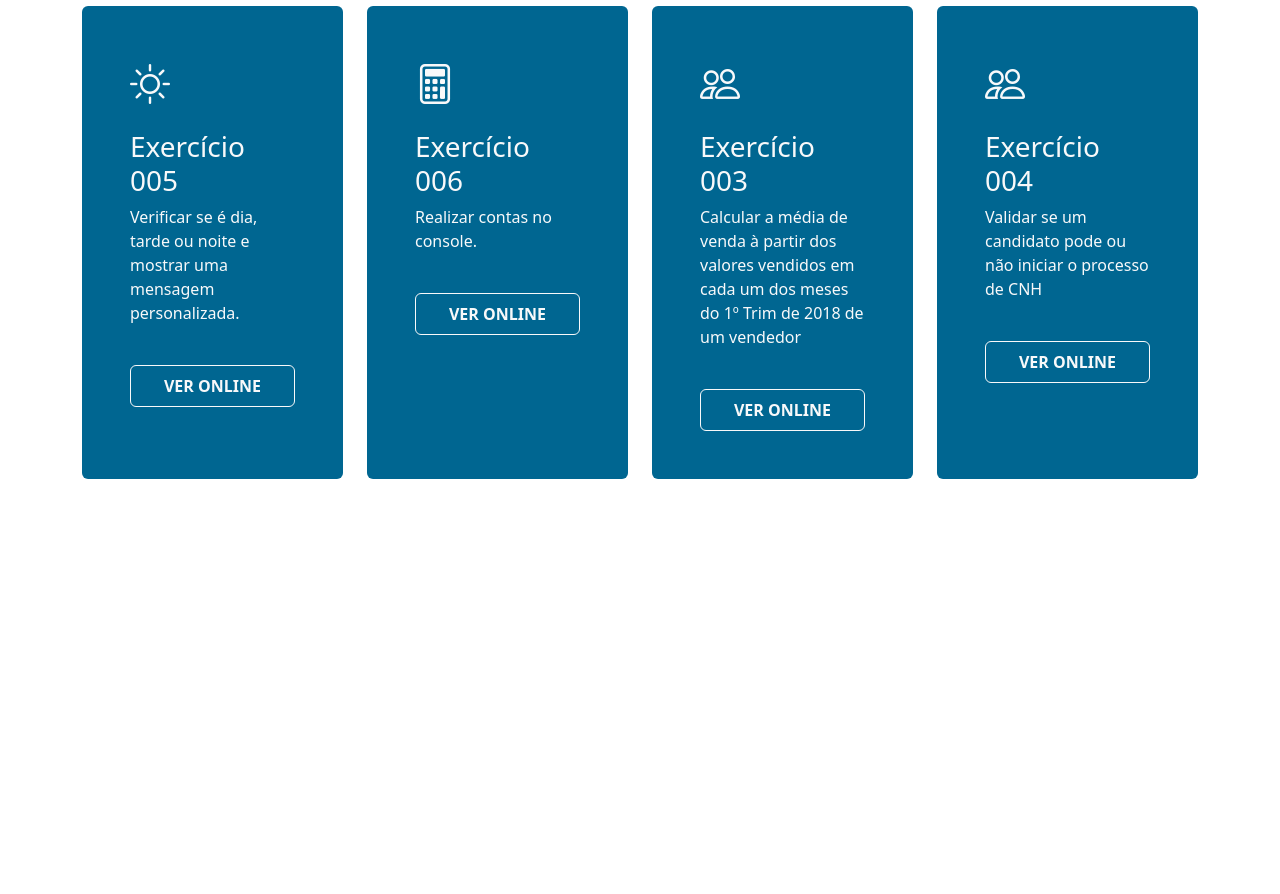
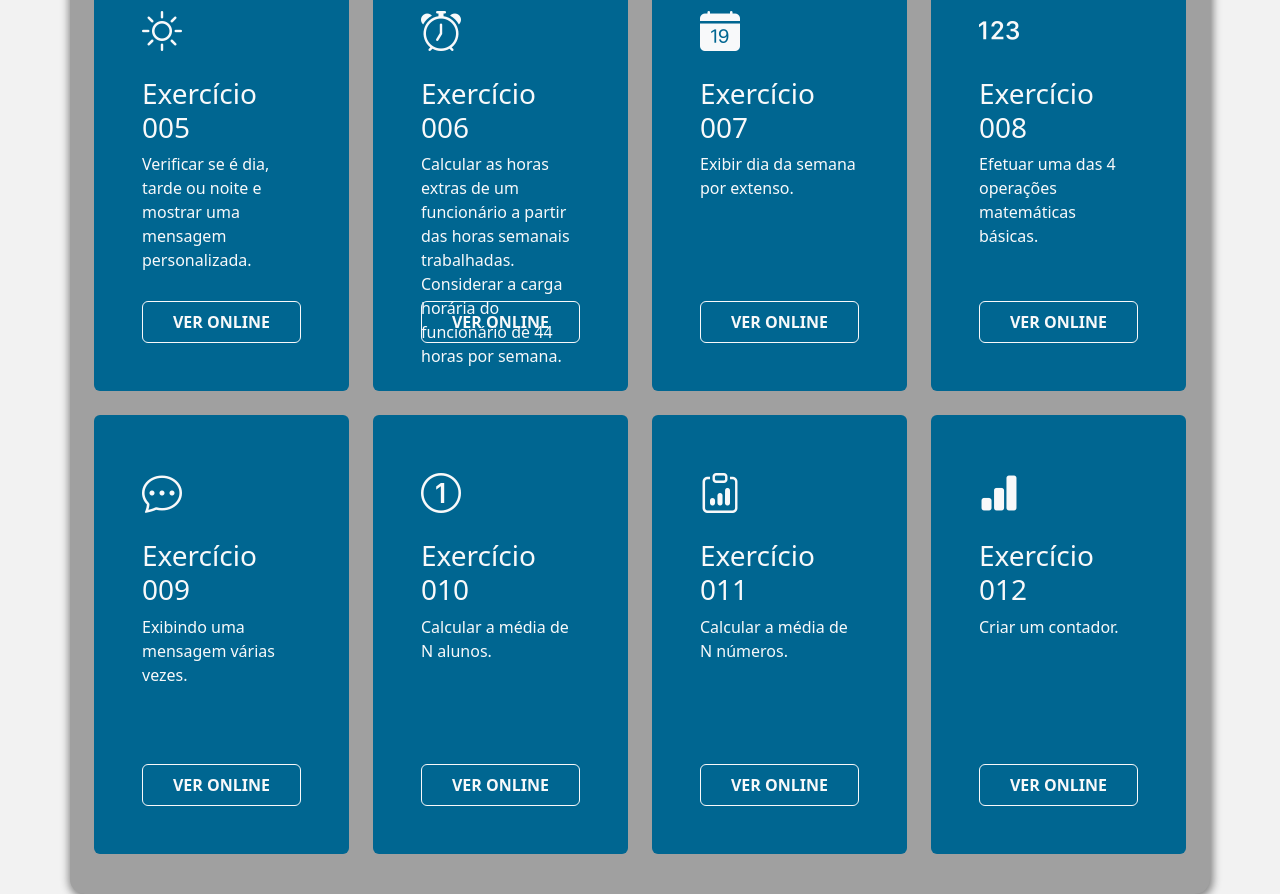
Before and after one commit to pedroT-web/exercicios-js, a plain HTML site: page index.html in a window 1280 px wide. Shown: the part 659-1553 px from the top of the page. Before the commit the page ends 1138 px from the top, so only its background shows below. Drawn offline with nearby package versions, Linux system fonts and the light colour scheme.

Commit message:
Atualizando página de acesso

```diff
--- a/index.html
+++ b/index.html
@@ -11,32 +11,37 @@
     <link rel="stylesheet" href="style.css">
 </head>
 
-<body>
-    <div class="container">
-        <h1 class="mt-5 mb-5 text-center">EXEMPLOS DE APLICAÇÕES</h1>
-        <div class="row mb-5">
-            <div class="col-12 col-md-4 col-lg-3 col-sm-6">
-                <div class="bg-dark p-5 text-light rounded cartao">
+<body class="corpo">
+    <h1 class="titulo mb-5 text-center">EXEMPLOS DE APLICAÇÕES</h1>
+    <div class="container contaniner_linhas p-4">
+        <div class="row mb-4 g-4">
+            <div class=" col-12 col-md-4 col-lg-3 col-sm-6">
+                <div class="container_conteudo bg-dark p-5 text-light rounded cartao">
                     <i class="bi bi-people fs-1"></i>
                     <h3 class="mt-3">Exercício 001</h3>
                     <p class="=fw-light">Pedir o nome e a idade do usuário e escrever essas informações de uma forma
                         amigável.</p>
+                    <div class="div_botao">
                         <a href="https://pedrot-web.github.io/exercicios-js/Exercicio001/"
                             class="btn btn-outline-light fw-semibold mt-4 w-100 p-2">VER ONLINE</a>
                     </div>
+
                 </div>
-            <div class="col-12 col-md-4 col-lg-3 col-sm-6">
-                <div class="bg-dark p-5 text-light rounded cartao">
+            </div>
+            <div class=" col-12 col-md-4 col-lg-3 col-sm-6">
+                <div class="container_conteudo bg-dark p-5 text-light rounded cartao">
                     <i class="bi bi-calculator fs-1"></i>
                     <h3 class="mt-3">Exercício 002</h3>
                     <p class="=fw-light"> Realizar contas no console.</p>
+                    <div class="div_botao">
                         <a href="https://pedrot-web.github.io/exercicios-js/Exercicio002/"
                             class="btn btn-outline-light fw-semibold mt-4 w-100 p-2">VER ONLINE</a>
                     </div>
                 </div>
+            </div>
             <div class="col-12 col-md-4 col-lg-3 col-sm-6">
-                <div class="bg-dark p-5 text-light rounded cartao">
-                    <i class="bi bi-backpack3-fill fs-1"></i>
+                <div class="container_conteudo bg-dark p-5 text-light rounded cartao">
+                    <i class="bi bi-wallet2 fs-1"></i>
                     <h3 class="mt-3">Exercício 003</h3>
                     <p class="=fw-light">Calcular a média de venda à partir dos valores vendidos em cada um dos meses do
                         1º Trim de 2018 de um vendedor</p>
@@ -45,7 +50,7 @@
                 </div>
             </div>
             <div class="col-12 col-md-4 col-lg-3 col-sm-6">
-                <div class="bg-dark p-5 text-light rounded cartao">
+                <div class="container_conteudo bg-dark p-5 text-light rounded cartao">
                     <i class="bi bi-cake fs-1"></i>
                     <h3 class="mt-3">Exercício 004</h3>
                     <p class="=fw-light">Validar se um candidato pode ou não iniciar o processo de CNH</p>
@@ -54,9 +59,9 @@
                 </div>
             </div>
         </div>
-        <div class="row">
+        <div class="row mb-4 g-4">
             <div class="col-12 col-md-4 col-lg-3 col-sm-6">
-                <div class="bg-dark p-5 text-light rounded cartao">
+                <div class="container_conteudo bg-dark p-5 text-light rounded cartao">
                     <i class="bi bi-sun fs-1"></i>
                     <h3 class="mt-3">Exercício 005</h3>
                     <p class="=fw-light">Verificar se é dia, tarde ou noite e mostrar uma mensagem personalizada.</p>
@@ -65,30 +70,68 @@
                 </div>
             </div>
             <div class="col-12 col-md-4 col-lg-3 col-sm-6">
-                <div class="bg-dark p-5 text-light rounded cartao">
-                    <i class="bi bi-calculator fs-1"></i>
+                <div class="container_conteudo bg-dark p-5 text-light rounded cartao">
+                    <i class="bi bi-alarm fs-1"></i>
                     <h3 class="mt-3">Exercício 006</h3>
-                    <p class="=fw-light"> Realizar contas no console.</p>
+                    <p class="=fw-light">Calcular as horas extras de um funcionário a partir das horas semanais
+                        trabalhadas. Considerar a carga horária do funcionário de 44 horas por semana.</p>
                     <a href="https://pedrot-web.github.io/exercicios-js/Exercicio006/"
                         class="btn btn-outline-light fw-semibold mt-4 w-100 p-2">VER ONLINE</a>
                 </div>
             </div>
             <div class="col-12 col-md-4 col-lg-3 col-sm-6">
-                <div class="bg-dark p-5 text-light rounded cartao">
-                    <i class="bi bi-people fs-1"></i>
-                    <h3 class="mt-3">Exercício 003</h3>
-                    <p class="=fw-light">Calcular a média de venda à partir dos valores vendidos em cada um dos meses do
-                        1º Trim de 2018 de um vendedor</p>
-                    <a href="https://pedrot-web.github.io/exercicios-js/Exercicio003/"
+                <div class="container_conteudo bg-dark p-5 text-light rounded cartao">
+                    <i class="bi bi-calendar-date-fill fs-1"></i>
+                    <h3 class="mt-3">Exercício 007</h3>
+                    <p class="=fw-light">Exibir dia da semana por extenso.</p>
+                    <a href="https://pedrot-web.github.io/exercicios-js/Exercicio007/"
                         class="btn btn-outline-light fw-semibold mt-4 w-100 p-2">VER ONLINE</a>
                 </div>
             </div>
             <div class="col-12 col-md-4 col-lg-3 col-sm-6">
-                <div class="bg-dark p-5 text-light rounded cartao">
-                    <i class="bi bi-people fs-1"></i>
-                    <h3 class="mt-3">Exercício 004</h3>
-                    <p class="=fw-light">Validar se um candidato pode ou não iniciar o processo de CNH</p>
-                    <a href="https://pedrot-web.github.io/exercicios-js/Exercicio004/"
+                <div class="container_conteudo bg-dark p-5 text-light rounded cartao">
+                    <i class="bi bi-123 fs-1"></i>
+                    <h3 class="mt-3">Exercício 008</h3>
+                    <p class="=fw-light">Efetuar uma das 4 operações matemáticas básicas.</p>
+                    <a href="https://pedrot-web.github.io/exercicios-js/Exercicio008/"
+                        class="btn btn-outline-light fw-semibold mt-4 w-100 p-2">VER ONLINE</a>
+                </div>
+            </div>
+        </div>
+        <div class="row mb-3 g-4">
+            <div class="col-12 col-md-4 col-lg-3 col-sm-6">
+                <div class="container_conteudo bg-dark p-5 text-light rounded cartao">
+                    <i class="bi bi-chat-dots fs-1"></i>
+                    <h3 class="mt-3">Exercício 009</h3>
+                    <p class="=fw-light">Exibindo uma mensagem várias vezes.</p>
+                    <a href="https://pedrot-web.github.io/exercicios-js/Exercicio009/"
+                        class="btn btn-outline-light fw-semibold mt-4 w-100 p-2">VER ONLINE</a>
+                </div>
+            </div>
+            <div class="col-12 col-md-4 col-lg-3 col-sm-6">
+                <div class="container_conteudo bg-dark p-5 text-light rounded cartao">
+                    <i class="bi bi-1-circle fs-1"></i>
+                    <h3 class="mt-3">Exercício 010</h3>
+                    <p class="=fw-light">Calcular a média de N alunos.</p>
+                    <a href="https://pedrot-web.github.io/exercicios-js/Exercicio010/"
+                        class="btn btn-outline-light fw-semibold mt-4 w-100 p-2">VER ONLINE</a>
+                </div>
+            </div>
+            <div class="col-12 col-md-4 col-lg-3 col-sm-6">
+                <div class="container_conteudo bg-dark p-5 text-light rounded cartao">
+                    <i class="bi bi-clipboard-data fs-1"></i>
+                    <h3 class="mt-3">Exercício 011</h3>
+                    <p class="=fw-light">Calcular a média de N números.</p>
+                    <a href="https://pedrot-web.github.io/exercicios-js/Exercicio011/"
+                        class="btn btn-outline-light fw-semibold mt-4 w-100 p-2">VER ONLINE</a>
+                </div>
+            </div>
+            <div class="col-12 col-md-4 col-lg-3 col-sm-6">
+                <div class="container_conteudo bg-dark p-5 text-light rounded cartao">
+                    <i class="bi bi-bar-chart-fill fs-1"></i>
+                    <h3 class="mt-3">Exercício 012</h3>
+                    <p class="=fw-light">Criar um contador.</p>
+                    <a href="https://pedrot-web.github.io/exercicios-js/Exercicio012/"
                         class="btn btn-outline-light fw-semibold mt-4 w-100 p-2">VER ONLINE</a>
                 </div>
             </div>
--- a/style.css
+++ b/style.css
@@ -1,5 +1,21 @@
+body {
+    background-color: #f2f2f2;
+}
+
+.contaniner_linhas {
+    border-radius: 15px;
+    box-shadow: 1px 2px 8px 2px #808080;
+    background-color:  #a0a0a0;
+}
+
+.titulo {
+    margin-top: 30px;
+    color: #006691;
+}
+
 .cartao {
     min-height: 100%;
+    max-height: 100%;
     background-color: #006691 !important;
     transition: transform 0.5s ease;
 }
@@ -9,3 +25,10 @@
     box-shadow: 0px 7px 12px 1px #006691;
     transition: 0.5s ease;
 }
+
+.container_conteudo>p {
+    min-height: 100px;
+    max-height: 100px;
+
+    margin-bottom: 25px;
+}
```
Lines whose indentation alone changed are shown as unchanged.
